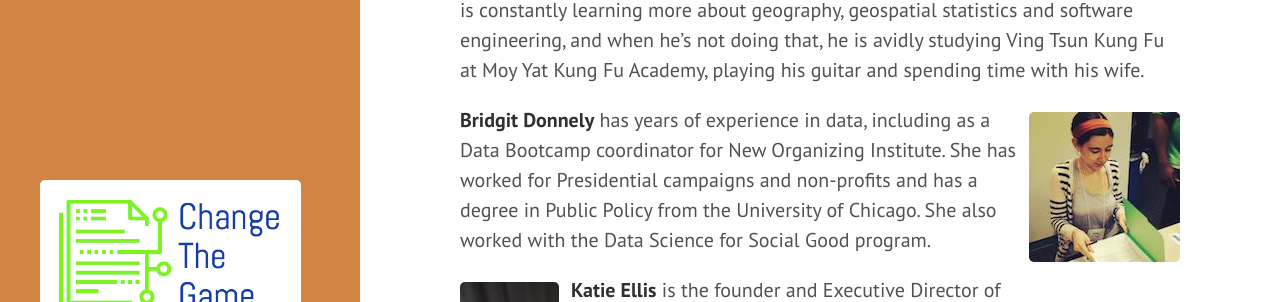
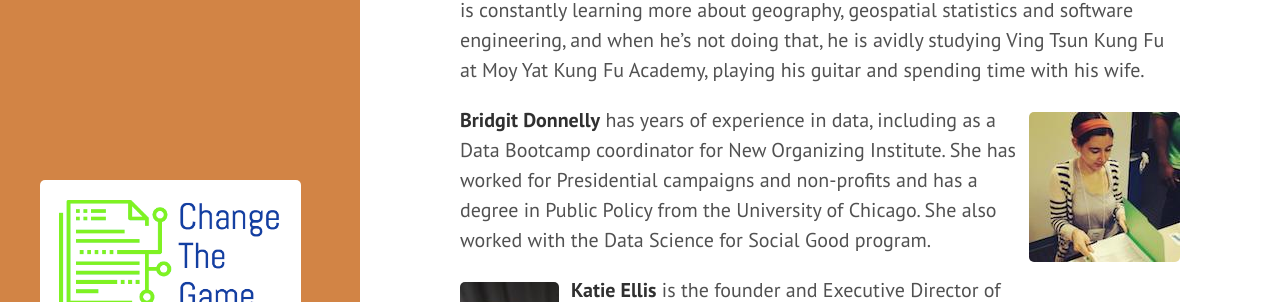
Before and after one commit to anniejw6/changethegame_site, a Jekyll site: the page built from trainers.md, in a window 1280 px wide and 900 px high, scrolled down 1847 px. Shown: the part 153-455 px from the top of the window. Built offline with Jekyll 4.4.1, drawn with Linux system fonts in a browser that asks for light colours.

Commit message:
Update trainers.md

```diff
--- a/trainers.md
+++ b/trainers.md
@@ -24,8 +24,8 @@ Vice President for MomsRising.org, **Monifa Bandele** has more than 15 years of
 ![Dheeraj Chand]({{ site.url }}/public/Dheeraj.jpg){:style="float: right;margin-left: 12px;margin-top: 7px;"}
 **Dheeraj Chand** was born in Queens, New York, and grew up traveling all over Asia because of his father’s job. It was traveling all over the world like this that made him start to question the relationships between boundaries, physical geography, culture and ethnic identity, all of which became relevant when he began working in Democratic analytics and spatial analysis. He has worked for polling firms, labour unions, CRM software manufacturers and is currently working for a technology firm trying to revolutionise humanitarian aid, Mautinoa, where he serves as Head of Data and Analytics. Dheeraj is constantly learning more about geography, geospatial statistics and software engineering, and when he’s not doing that, he is avidly studying Ving Tsun Kung Fu at Moy Yat Kung Fu Academy, playing his guitar and spending time with his wife.
 
-![Bridgit Donnely]({{ site.url }}/public/Bridgit.jpg){:style="float: right;margin-left: 12px;margin-top: 7px;"}
-**Bridgit Donnely** has years of experience in data, including as a Data Bootcamp coordinator for New Organizing Institute. She has worked for Presidential campaigns and non-profits and has a degree in Public Policy from the University of Chicago. She also worked with the Data Science for Social Good program.
+![Bridgit Donnelly]({{ site.url }}/public/Bridgit.jpg){:style="float: right;margin-left: 12px;margin-top: 7px;"}
+**Bridgit Donnelly** has years of experience in data, including as a Data Bootcamp coordinator for New Organizing Institute. She has worked for Presidential campaigns and non-profits and has a degree in Public Policy from the University of Chicago. She also worked with the Data Science for Social Good program.
 
 
 ![Katie Ellis]({{ site.url }}/public/Katie.jpg){:style="float: left;margin-right: 12px;margin-top: 7px;"}
```
